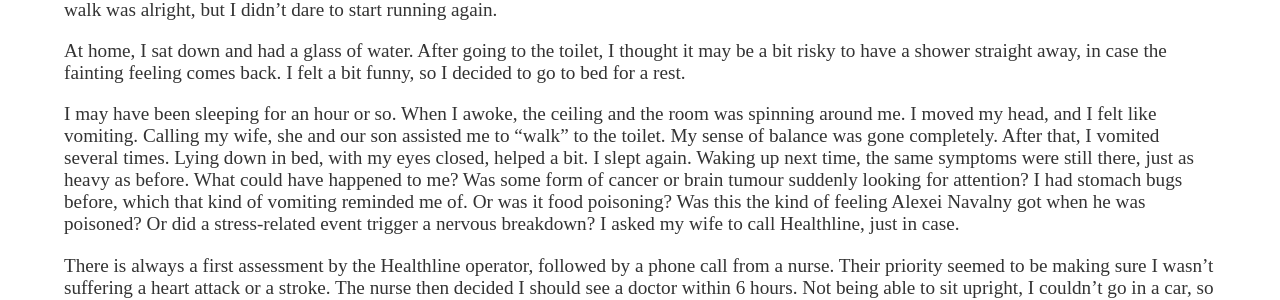
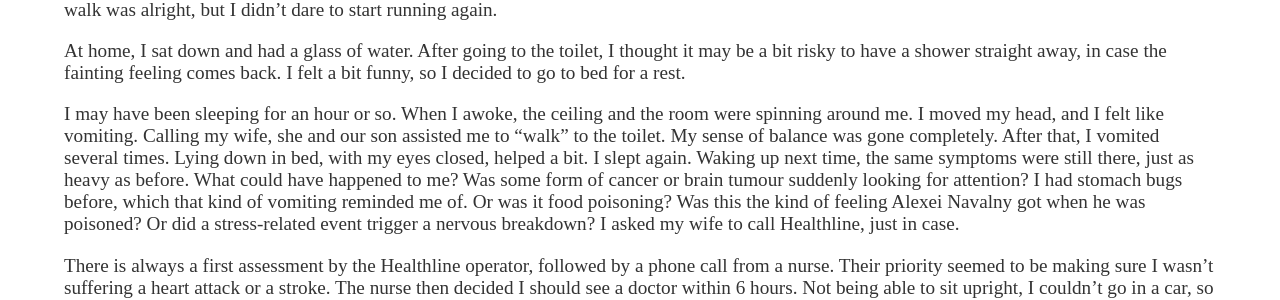
Before and after one commit to rudiverse/rudiverse.github.io, a Jekyll site: the page built from _posts/2021-02-09-bppv-vertigo.md, in a window 1280 px wide and 900 px high, scrolled down 723 px. Shown: the part 157-457 px from the top of the window. Built offline with Jekyll 4.4.1, drawn with Linux system fonts in a browser that asks for light colours; some of the changed text lies outside the part shown.

Commit message:
Correct 2 typos in BPPV Vertigo

```diff
--- a/_posts/2021-02-09-bppv-vertigo.md
+++ b/_posts/2021-02-09-bppv-vertigo.md
@@ -14,7 +14,7 @@
 
 At home, I sat down and had a glass of water. After going to the toilet, I thought it may be a bit risky to have a shower straight away, in case the fainting feeling comes back. I felt a bit funny, so I decided to go to bed for a rest.
 
-I may have been sleeping for an hour or so. When I awoke, the ceiling and the room was spinning around me. I moved my head, and I felt like vomiting. Calling my wife, she and our son assisted me to "walk" to the toilet. My sense of balance was gone completely. After that, I vomited several times. Lying down in bed, with my eyes closed, helped a bit. I slept again. Waking up next time, the same symptoms were still there, just as heavy as before. What could have happened to me? Was some form of cancer or brain tumour suddenly looking for attention? I had stomach bugs before, which that kind of vomiting reminded me of. Or was it food poisoning? Was this the kind of feeling Alexei Navalny got when he was poisoned? Or did a stress-related event trigger a nervous breakdown? I asked my wife to call Healthline, just in case.
+I may have been sleeping for an hour or so. When I awoke, the ceiling and the room were spinning around me. I moved my head, and I felt like vomiting. Calling my wife, she and our son assisted me to "walk" to the toilet. My sense of balance was gone completely. After that, I vomited several times. Lying down in bed, with my eyes closed, helped a bit. I slept again. Waking up next time, the same symptoms were still there, just as heavy as before. What could have happened to me? Was some form of cancer or brain tumour suddenly looking for attention? I had stomach bugs before, which that kind of vomiting reminded me of. Or was it food poisoning? Was this the kind of feeling Alexei Navalny got when he was poisoned? Or did a stress-related event trigger a nervous breakdown? I asked my wife to call Healthline, just in case.
 
 There is always a first assessment by the Healthline operator, followed by a phone call from a nurse. Their priority seemed to be making sure I wasn't suffering a heart attack or a stroke. The nurse then decided I should see a doctor within 6 hours. Not being able to sit upright, I couldn't go in a car, so she arranged an ambulance. A non-urgent one though, no siren or blue light. And that took time, probably a couple of hours. We got called half-hourly though, checking in my condition hadn't changed. After the paramedics arrived, they did some exams, determining the urgency, and also making sure we weren't dealing with heart attack or stroke. Heart function and blood pressure looked fine. The paramedics were two really warm-hearted females.
 
```
Also changed, not shown: other parts of _posts/2021-02-09-bppv-vertigo.md (+1 -1 lines).
